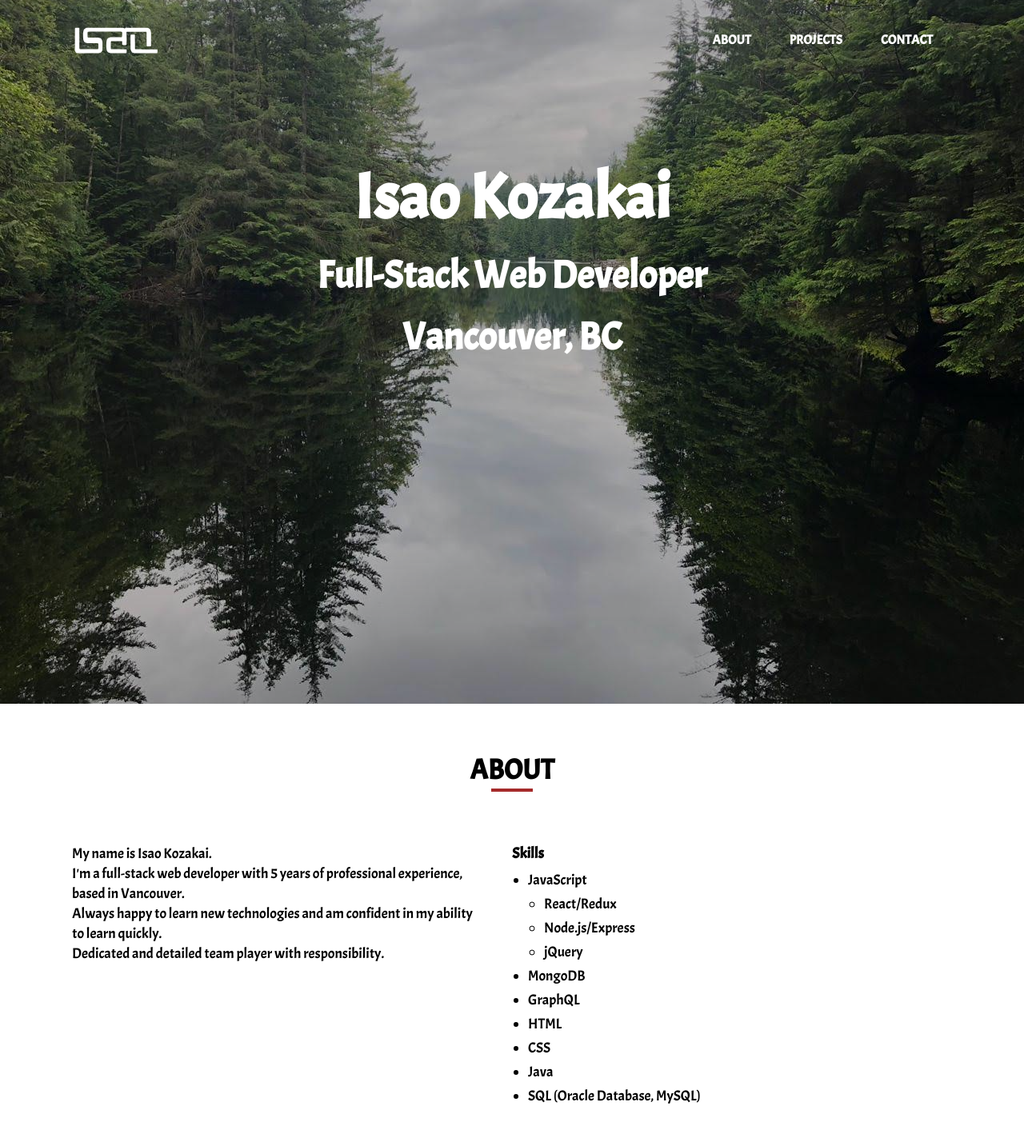
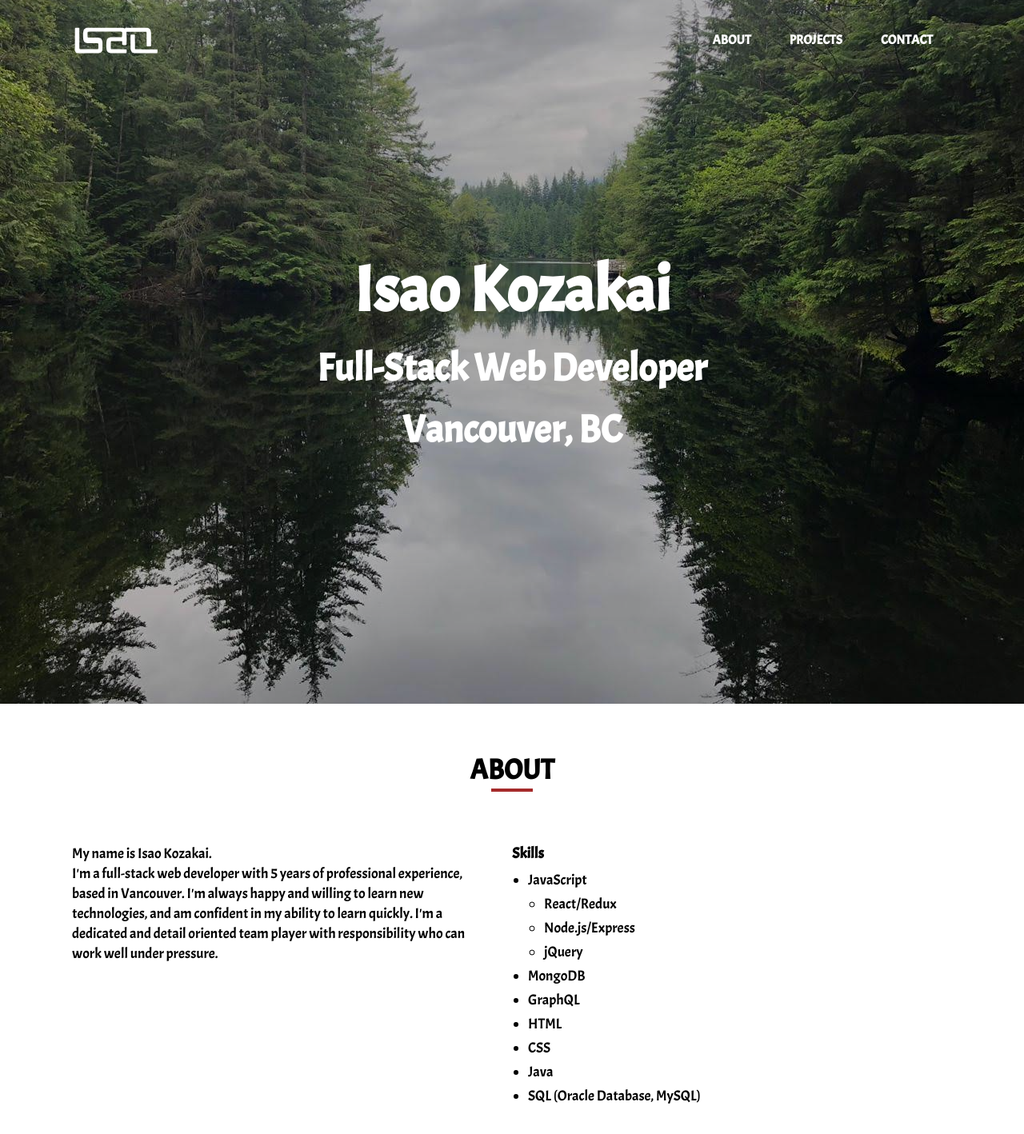
Before and after one commit to isaokozakai/my-portfolio-site_v1, a React (Create React App) app: page / in a window 1280 px wide. Shown: the top 1418 px of the page at 80% size. Built offline with nearby package versions, Linux system fonts and the light colour scheme.

Commit message:
Make the landing title center

```diff
--- a/src/components/About.js
+++ b/src/components/About.js
@@ -8,9 +8,7 @@ const About = () => {
         <div className="col">
           <div className="intro">
             My name is Isao Kozakai.<br />
-            I'm a full-stack web developer with 5 years of professional experience, based in Vancouver.<br />
-            Always happy to learn new technologies and am confident in my ability to learn quickly.<br />
-            Dedicated and detailed team player with responsibility.
+            I'm a full-stack web developer with 5 years of professional experience, based in Vancouver. I'm always happy and willing to learn new technologies, and am confident in my ability to learn quickly. I'm a dedicated and detail oriented team player with responsibility who can work well under pressure.
           </div>
         </div>
         <div className="col">
--- a/src/styles/_base.scss
+++ b/src/styles/_base.scss
@@ -120,16 +120,17 @@ main {
   background: url(./images/background.png) center;
   background-size: cover;
   min-height: 100vh;
+  display: flex;
+  flex-direction: column;
+  justify-content: center;
+  align-items: center;
   position: relative;
 }
 
 .landing-title {
   display: inline-block;
-  margin: 140px auto;
-  padding: 0 20px;
   text-align: center;
   border-radius: 5px;
-  position: relative;
   z-index: 1;
 
   h1 {
```
